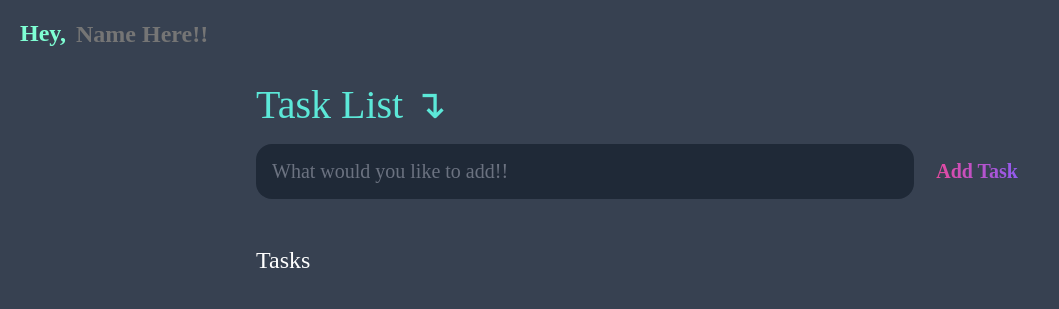
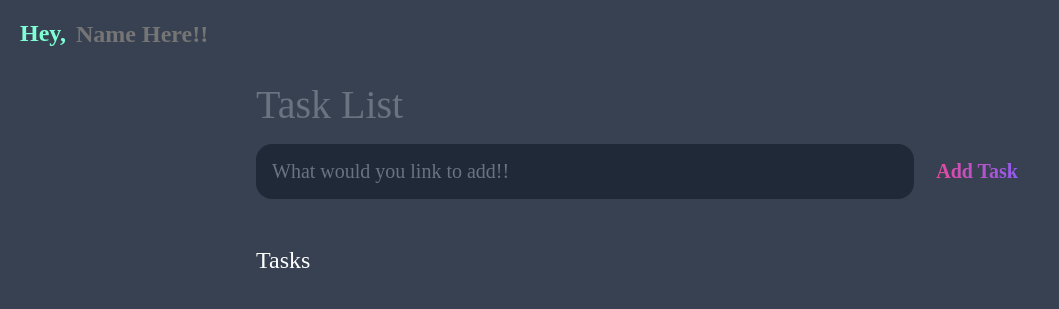
Before and after one commit to malivinayak/To-Do-Manager, a plain HTML site: page index.html in a window 1280 px wide. Shown: the top 309 px of the page, without its empty margins (0-1059 px from the left). Drawn offline with nearby package versions, Linux system fonts and the light colour scheme.

Commit message:
Revert "Css and text corrections (#28)"
This reverts commit f1c66af178488dd592692b072a9cb6f36987eca7.

```diff
--- a/assets/main.css
+++ b/assets/main.css
@@ -35,7 +35,7 @@ header {
 header h1 {
   font-size: 2.5rem;
   font-weight: 300;
-  color: rgb(92, 232, 216);
+  color: var(--gray);
   margin-bottom: 1rem;
 }
 
--- a/index.html
+++ b/index.html
@@ -24,13 +24,13 @@
     </section>
 
     <header>
-      <h1>Task List ↴ </h1>
+      <h1>Task List</h1>
       <form id="new-task-form">
         <input
           type="text"
           name="new-task-input"
           id="new-task-input"
-          placeholder="What would you like to add!!"
+          placeholder="What would you link to add!!"
         />
         <input type="submit" id="new-task-submit" value="Add Task" />
       </form>
```
